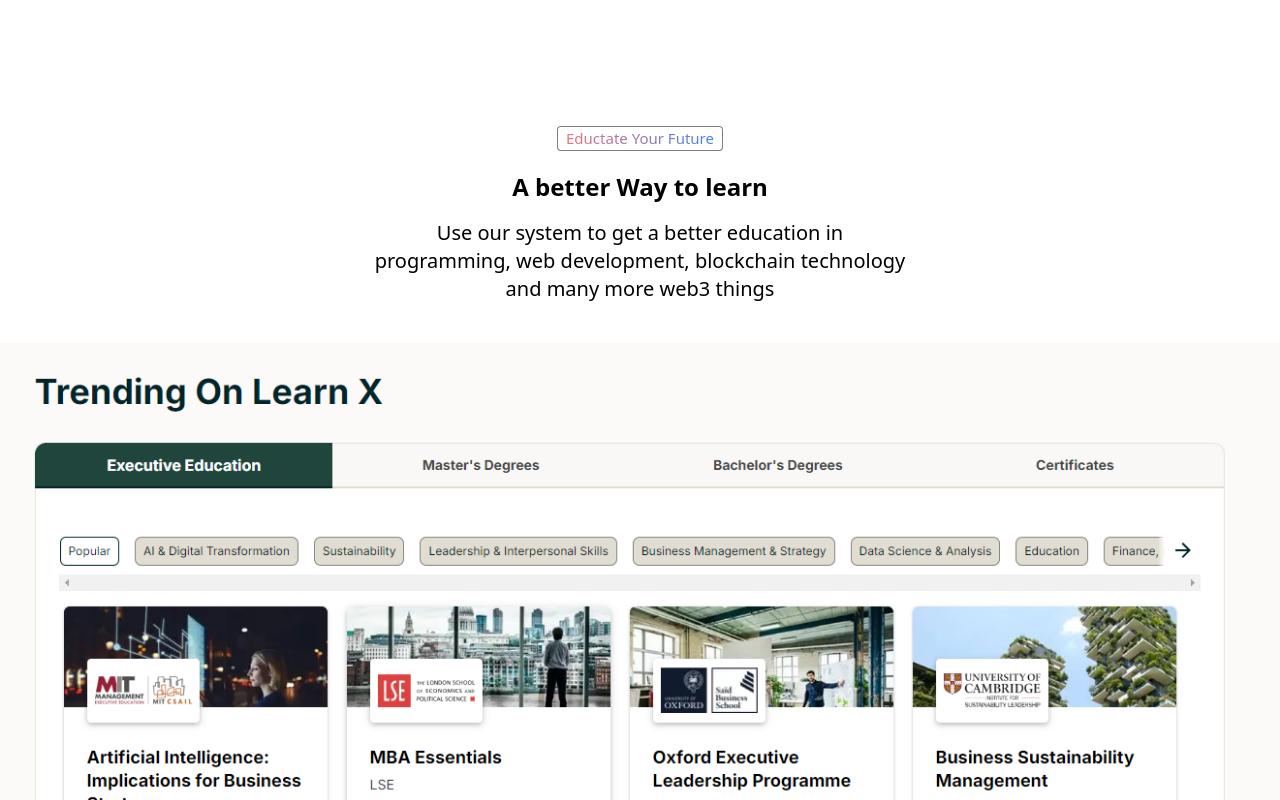
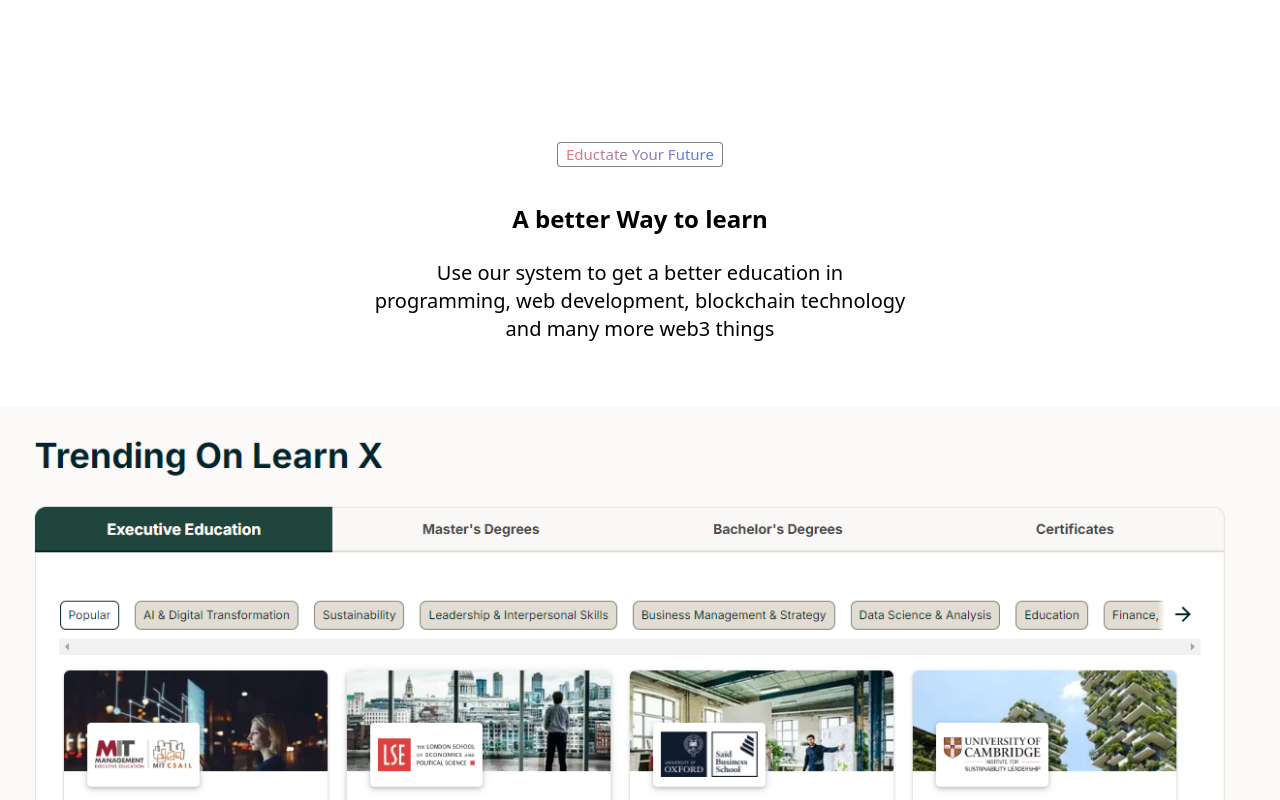
Before and after one commit to walonjalloh/startup21_landing_page_for_bounty, a React (Vite) app: page / in a window 1280 px wide. Shown: the part 1780-2580 px from the top of the page. Built offline with nearby package versions, Linux system fonts and the light colour scheme.

Commit message:
edit footer section

```diff
--- a/src/components/Products.jsx
+++ b/src/components/Products.jsx
@@ -3,9 +3,9 @@
 function Products() {
   return (
     <section name='services' className="flex flex-col justify-center items-center py-24">
-        <div className="text-center text-[15px] bg-gradient-to-r from-red-400 to-blue-500 bg-clip-text text-transparent border border-black/50 px-2 rounded hover:scale-125">Eductate Your Future</div>
+        <div className="text-center text-[15px] bg-gradient-to-r from-red-400 to-blue-500 bg-clip-text text-transparent border my-4 border-black/50 px-2 rounded hover:scale-125">Eductate Your Future</div>
         <h2 className="text-center mt-5 text-2xl font-bold hover:scale-125">A better Way to learn</h2>
-        <p className="text-center text-xl font-thin mt-4 mx-auto max-w-[540px]">Use our system to get a better education in programming, web development, blockchain technology
+        <p className="text-center text-xl font-thin my-6 mx-auto max-w-[540px]">Use our system to get a better education in programming, web development, blockchain technology
             and many more web3 things
         </p>
         <img src={product} alt='Products ShowCase' className="mt-10 mb-10 mx-2 "/>
```
